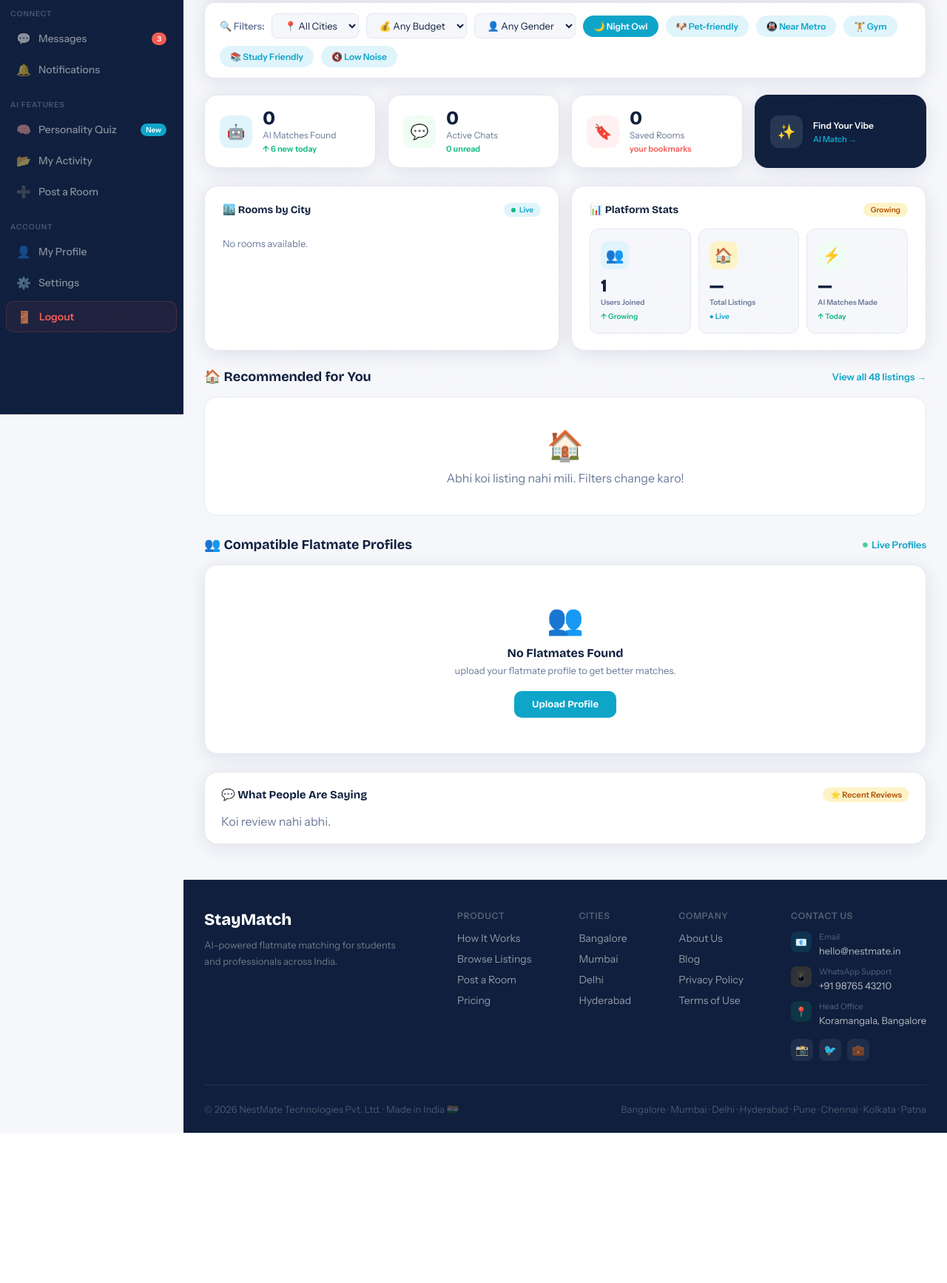
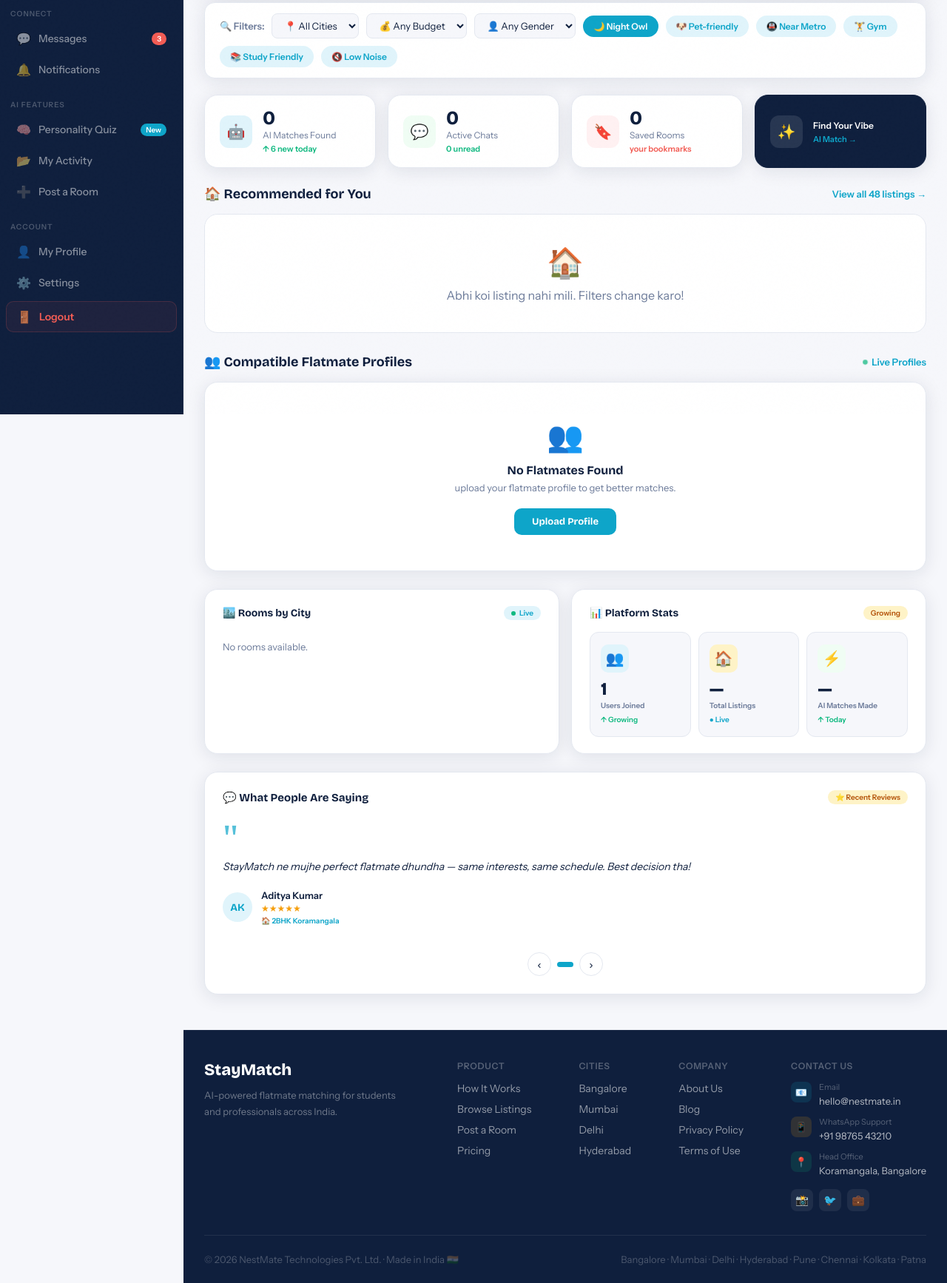
Before and after one commit to code-with-manish09/staymatch-ai, a Django app: page /dashboard/ in a window 1280 px wide. Shown: the part 240-1974 px from the top of the page at 74% size. Before the commit the page ends 1771 px from the top, so only its background shows below. Run offline with Django 5.2, Linux system fonts and the light colour scheme; the visitor is signed in with stand-in values (Sample User, id 1); data comes from the database, SQL or seed files in the repository; data that the repository does not hold is empty; parts of the project's set-up code (start-up, migrations or seed data) failed here and were passed over.

Commit message:
dashboard redesign

```diff
--- a/templates/base.html
+++ b/templates/base.html
@@ -838,6 +838,15 @@ input[type=range]{width:100%;accent-color:var(--teal);}
   .fm-grid { grid-template-columns: 1fr; }
 }
 
+
+.review-slide{display:none;}
+.review-slide.active{display:block;}
+.rev-nav-dot{width:7px;height:7px;border-radius:99px;background:var(--border);cursor:pointer;transition:all .3s;border:none;}
+.rev-nav-dot.active{width:22px;background:var(--teal);}
+.rev-nav-arr{width:32px;height:32px;border-radius:50%;border:1.5px solid var(--border);background:#fff;cursor:pointer;display:flex;align-items:center;justify-content:center;color:var(--navy);font-size:15px;transition:all .15s;line-height:1;}
+.rev-nav-arr:hover{border-color:var(--teal);color:var(--teal);}
+
+
 </style>
 {% block extra_css %}{% endblock %}
 </head>
@@ -1354,6 +1363,30 @@ function handleFlatmateSave(profileId) {
   .catch(() => {});
 }
 
+(function(){
+  const slides = document.querySelectorAll('.review-slide');
+  const nav = document.getElementById('reviewNav');
+  if(!slides.length || !nav) return;
+  let cur = 0;
+
+  // Build nav
+  nav.innerHTML = `<button class="rev-nav-arr" onclick="(function(){chRv(-1)})()">‹</button>`;
+  slides.forEach((_,i) => {
+    nav.innerHTML += `<button class="rev-nav-dot${i===0?' active':''}" id="nd${i}" onclick="goRv(${i})"></button>`;
+  });
+  nav.innerHTML += `<button class="rev-nav-arr" onclick="(function(){chRv(1)})()">›</button>`;
+
+  window.goRv = function(n){
+    slides[cur].classList.remove('active');
+    document.getElementById('nd'+cur).classList.remove('active');
+    cur = n;
+    slides[cur].classList.add('active');
+    document.getElementById('nd'+cur).classList.add('active');
+  };
+  window.chRv = function(d){ goRv((cur+d+slides.length)%slides.length); };
+
+  setInterval(()=>chRv(1), 4000);
+})();
 
 </script>
 </body>
--- a/templates/dashboard/dashboard.html
+++ b/templates/dashboard/dashboard.html
@@ -319,40 +260,114 @@
   </div>
 </div>
 {# ══ END FLATMATE PROFILES ══ #}
-   <!-- Row 2: Recent Reviews -->
-    <div style="background:#fff;border:1px solid var(--border);border-radius:18px;padding:20px 22px;box-shadow:var(--card-sh);">
-      <div style="display:flex;align-items:center;justify-content:space-between;margin-bottom:16px;">
-        <div style="font-family:'Bricolage Grotesque',sans-serif;font-weight:700;font-size:15px;color:var(--navy);">💬 What People Are Saying</div>
-        <span style="background:var(--amber-lt);color:#B45309;font-size:11px;font-weight:700;padding:3px 10px;border-radius:99px;">⭐ Recent Reviews</span>
+
+
+{# ══ CITY · PLATFORM STATS — FINAL CLEAN VERSION ══ #}
+{# Paste this block replacing the entire <!-- ══ CITY · PLATFORM STATS ══ --> section in your template #}
+
+<div class="fu d2" style="margin-bottom:24px;">
+  <div class="bottom-stats-row">
+
+    <!-- LEFT: Rooms by City -->
+    <div class="white-card">
+      <div class="card-hd">
+        <div class="card-title">🏙️ Rooms by City</div>
+        <span class="live-pill">Live</span>
       </div>
-      <div style="display:grid;grid-template-columns:repeat(3,1fr);gap:12px;">
-
-        {% for review in recent_reviews %}
-        <div style="background:var(--off);border:1px solid var(--border);border-radius:12px;padding:14px;">
-          <div style="display:flex;align-items:center;gap:8px;margin-bottom:8px;">
-            <div style="width:32px;height:32px;border-radius:50%;background:var(--teal-lt);color:var(--teal);font-size:13px;font-weight:700;display:flex;align-items:center;justify-content:center;flex-shrink:0;">
-              {{ review.user.username|slice:":1"|upper }}
-            </div>
-            <div style="flex:1;min-width:0;">
-              <div style="font-size:12px;font-weight:700;color:var(--navy);white-space:nowrap;overflow:hidden;text-overflow:ellipsis;">{{ review.user.username }}</div>
-              <div style="font-size:10px;color:var(--muted);">
-                {% for i in "12345"|make_list %}
-                  {% if forloop.counter <= review.rating %}⭐{% endif %}
-                {% endfor %}
-              </div>
-            </div>
-            <div style="font-size:10px;color:var(--muted);flex-shrink:0;">{{ review.created_at|timesince|slice:":8" }} ago</div>
+      <div class="city-list">
+        {% for cd in city_stats %}
+        <div class="city-row">
+          <div class="city-nm">{{ cd.city }}</div>
+          <div class="city-bar-track">
+            <div class="city-bar-fill" style="width:{% widthratio cd.count city_stats.0.count 100 %}%;"></div>
           </div>
-          <p style="font-size:12px;color:var(--navy);line-height:1.55;margin:0;">{{ review.comment|truncatechars:80 }}</p>
-          <div style="font-size:10px;color:var(--teal);font-weight:600;margin-top:6px;">🏠 {{ review.listing.title|truncatechars:25 }}</div>
+          <div class="city-cnt">{{ cd.count }}</div>
         </div>
         {% empty %}
-        <p style="color:var(--muted);">Koi review nahi abhi.</p>
-
+        <p style="color:var(--muted);font-size:13px;padding:12px 0;">No rooms available.</p>
         {% endfor %}
-
       </div>
     </div>
+
+    <!-- RIGHT: Platform Stats -->
+    <div class="white-card">
+      <div class="card-hd">
+        <div class="card-title">📊 Platform Stats</div>
+        <span style="background:var(--amber-lt);color:#B45309;font-size:10px;font-weight:700;padding:3px 10px;border-radius:99px;">Growing</span>
+      </div>
+      <div class="plat-grid">
+        <div class="plat-block">
+          <div class="plat-icon" style="background:var(--teal-lt);">👥</div>
+          <div class="plat-num">{{ total_users|default:"—" }}</div>
+          <div class="plat-lbl">Users Joined</div>
+          <div class="plat-trend trend-up">↑ Growing</div>
+        </div>
+        <div class="plat-block">
+          <div class="plat-icon" style="background:var(--amber-lt);">🏠</div>
+          <div class="plat-num">{{ total_listings|default:"—" }}</div>
+          <div class="plat-lbl">Total Listings</div>
+          <div class="plat-trend" style="color:var(--teal);">● Live</div>
+        </div>
+        <div class="plat-block">
+          <div class="plat-icon" style="background:#F0FDF4;">⚡</div>
+          <div class="plat-num">{{ total_matches|default:"—" }}</div>
+          <div class="plat-lbl">AI Matches Made</div>
+          <div class="plat-trend trend-up">↑ Today</div>
+        </div>
+      </div>
+    </div>
+
+  </div>
+</div>
+{# ══ END CITY · PLATFORM STATS ══ #}
+
+   <!-- Row 2: Recent Reviews -->
+<!-- Row 2: Recent Reviews Carousel -->
+<div class="reviews-card" style="background:#fff;border:1px solid var(--border);border-radius:18px;padding:24px;box-shadow:var(--card-sh);">
+  <div style="display:flex;align-items:center;justify-content:space-between;margin-bottom:20px;">
+    <div style="font-family:'Bricolage Grotesque',sans-serif;font-weight:700;font-size:15px;color:var(--navy);">💬 What People Are Saying</div>
+    <span style="background:var(--amber-lt);color:#B45309;font-size:10px;font-weight:700;padding:3px 10px;border-radius:99px;">⭐ Recent Reviews</span>
+  </div>
+
+  <!-- Carousel Wrapper -->
+  <div id="reviewCarousel" style="position:relative;min-height:160px;">
+    {% for review in recent_reviews %}
+    <div class="review-slide {% if forloop.first %}active{% endif %}" id="rs{{ forloop.counter0 }}">
+      <div style="font-size:52px;line-height:1;color:var(--teal);font-family:Georgia,serif;margin-bottom:2px;opacity:.7;">"</div>
+      <div style="font-size:14px;font-style:italic;color:var(--navy);line-height:1.75;margin-bottom:18px;">{{ review.comment }}</div>
+      <div style="display:flex;align-items:center;gap:12px;">
+        <div style="width:40px;height:40px;border-radius:50%;background:var(--teal-lt);color:var(--teal);font-size:14px;font-weight:700;display:flex;align-items:center;justify-content:center;flex-shrink:0;font-family:'Bricolage Grotesque',sans-serif;">
+          {{ review.user.username|slice:":2"|upper }}
+        </div>
+        <div>
+          <div style="font-size:13px;font-weight:700;color:var(--navy);">{{ review.user.username }}</div>
+          <div style="color:var(--amber);font-size:12px;margin-top:2px;">
+            {% for i in "12345"|make_list %}{% if forloop.counter <= review.rating %}★{% else %}☆{% endif %}{% endfor %}
+          </div>
+          <div style="font-size:10px;font-weight:700;color:var(--teal);margin-top:3px;">🏠 {{ review.listing.title|truncatechars:30 }}</div>
+        </div>
+      </div>
+    </div>
+    {% empty %}
+    <div class="review-slide active" id="rs0">
+      <div style="font-size:52px;line-height:1;color:var(--teal);font-family:Georgia,serif;opacity:.7;">"</div>
+      <div style="font-size:14px;font-style:italic;color:var(--navy);line-height:1.75;margin-bottom:18px;">StayMatch ne mujhe perfect flatmate dhundha — same interests, same schedule. Best decision tha!</div>
+      <div style="display:flex;align-items:center;gap:12px;">
+        <div style="width:40px;height:40px;border-radius:50%;background:var(--teal-lt);color:var(--teal);font-size:14px;font-weight:700;display:flex;align-items:center;justify-content:center;font-family:'Bricolage Grotesque',sans-serif;">AK</div>
+        <div>
+          <div style="font-size:13px;font-weight:700;color:var(--navy);">Aditya Kumar</div>
+          <div style="color:var(--amber);font-size:12px;margin-top:2px;">★★★★★</div>
+          <div style="font-size:10px;font-weight:700;color:var(--teal);margin-top:3px;">🏠 2BHK Koramangala</div>
+        </div>
+      </div>
+    </div>
+    {% endfor %}
+  </div>
+
+  <!-- Nav Dots + Arrows -->
+  <div id="reviewNav" style="display:flex;align-items:center;justify-content:center;gap:8px;margin-top:20px;"></div>
+</div>
+
 
   <div class="bottom-grid fu d5">
 
```
Also changed, not shown: other parts of templates/dashboard/dashboard.html (+0 -59 lines).
